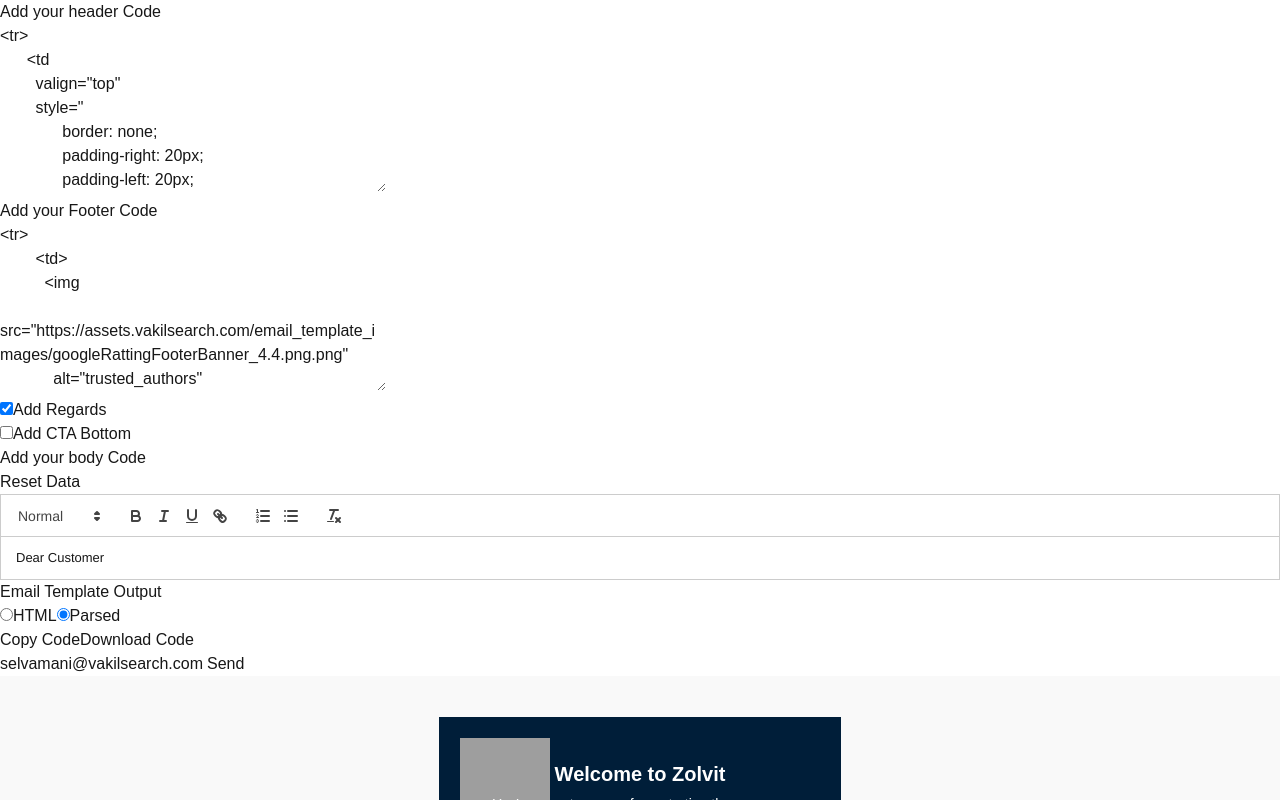
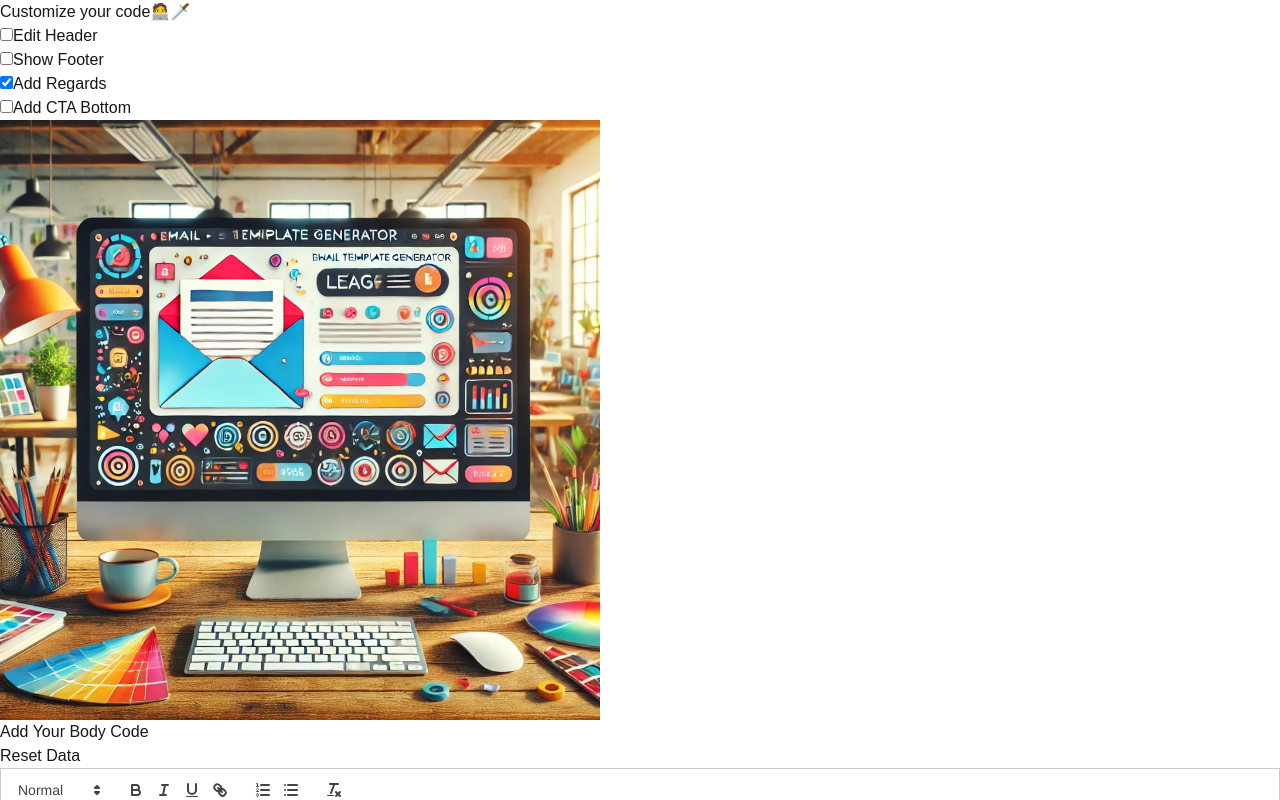
Before and after one commit to DhanasekarA-18/Email-Template-for-Zolvit, a Next.js app: page /buildEmailTemplate in a window 1280 px wide. Shown: the top 800 px of the page. Built offline with nearby package versions, Linux system fonts and the light colour scheme; grey boxes are pictures that could not be loaded.

Commit message:
ui-changes

```diff
--- a/src/app/Components/BuildEmailTempLayout/index.jsx
+++ b/src/app/Components/BuildEmailTempLayout/index.jsx
@@ -1,6 +1,8 @@
 "use client";
 
 import { useEffect, useState } from "react";
+import Image from "next/image";
+
 import Body from "../Body";
 import Footer from "../Footer";
 import Header from "../Header";
@@ -10,6 +12,8 @@
 import Loader from "../Loader";
 import InputComponent from "../InputComponent";
 
+import emailTemplateImage from "../../public/email.webp";
+
 const BuildEmailTempLayout = () => {
   const [bodyData, setBodyData] = useState("Dear Customer");
   const [addCtaCode, setAddCtaCode] = useState(false);
@@ -17,6 +21,10 @@
   const [addCtaLink, setAddCtaLink] = useState("");
   const [addRegards, setAddRegards] = useState(true);
   const [loading, setLoading] = useState(true);
+
+  // State to manage header and footer visibility
+  const [headerVisible, setHeaderVisible] = useState(false);
+  const [footerVisible, setFooterVisible] = useState(false);
 
   // use custom hook
   const {
@@ -43,7 +51,7 @@
   useEffect(() => {
     setTimeout(() => {
       setLoading(false);
-    }, 1000);
+    }, 300);
   }, []);
 
   return (
@@ -51,19 +59,36 @@
       {loading ? (
         <Loader />
       ) : (
-        <main className="h-[100%] bg-[yellow]">
-          <section className="flex gap-3 p-2">
-            <section className="flex-[2] h-[100dvh] p-2">
-              <h1>Add your header Code</h1>
+        <main className="bg-[#F8F8F8] h-[100dvh] flex flex-col">
+          <section className="flex gap-4 p-4">
+            <section className="flex-[2]  p-4 bg-white rounded-lg shadow-lg">
+              <p className="text-[18px] leading-[20px] font-semibold text-[#001e39] pb-2">
+                Customize your code🧑‍💻🗡️
+              </p>
+              <InsertButton
+                name="headerToggle"
+                checked={headerVisible}
+                onChange={setHeaderVisible}
+                label="Edit Header"
+              />
+              {headerVisible && (
                 <Header
                   value={headerData}
                   onChange={(event) => {
                     setHeaderData(event.target.value);
                   }}
-                placeholder="Add header"
+                  placeholder="Edit Header"
                   rows={7}
                 />
-              <h1>Add your Footer Code</h1>
+              )}
+
+              <InsertButton
+                name="footerToggle"
+                checked={footerVisible}
+                onChange={setFooterVisible}
+                label="Show Footer"
+              />
+              {footerVisible && (
                 <Footer
                   value={footerData}
                   onChange={(event) => {
@@ -72,6 +97,7 @@
                   placeholder="Add footer"
                   rows={7}
                 />
+              )}
 
               <InsertButton
                 name="addGreetings"
@@ -87,28 +113,39 @@
                 label="Add CTA Bottom"
               />
 
-              {addCtaCode ? (
+              {addCtaCode && (
                 <div>
                   <InputComponent
                     label={"Enter CTA Placeholder*"}
                     value={ctaLabel}
                     onChange={setCtaLabel}
+                    placeholder={"Enter CTA Placeholder"}
                   />
                   <br />
                   <InputComponent
-                    label={"Enter CTA LINK*"}
+                    label={"Enter CTA Link Name*"}
                     value={addCtaLink}
                     onChange={setAddCtaLink}
+                    placeholder={"Enter Link Variable Name"}
                   />
                 </div>
-              ) : null}
+              )}
+
+              <Image
+                width={600}
+                height={300}
+                alt="email-template"
+                className="p-2"
+                src={emailTemplateImage}
+              />
             </section>
-            <section className="flex-[2] bg-[pink] p-2">
-              <div className="flex justify-between items-center">
-                <h1>Add your body Code</h1>
+
+            <section className="flex-[2] p-4 bg-[#f0f4ff] rounded-lg shadow-lg">
+              <div className="flex justify-between items-center pb-[10px]">
+                <h1 className="text-xl font-semibold">Add Your Body Code</h1>
                 <button
                   onClick={handleResetData}
-                  className="bg-red-800 text-center p-3 rounded m-2"
+                  className="bg-red-600 text-white font-semibold p-2 rounded shadow hover:bg-red-700 transition duration-300"
                 >
                   Reset Data
                 </button>
@@ -116,8 +153,8 @@
               <Body editorData={bodyData} setEditorData={setBodyData} />
             </section>
 
-            <section className="flex-[3] bg-[green] p-2">
-              <h1>Email Template Output</h1>
+            <section className="flex-[3] p-4 bg-[#e3ffe6] rounded-lg shadow-lg">
+              <h1 className="text-xl font-semibold">Email Template Output</h1>
               <DisplayOutput result={finalEmailTemplate} />
             </section>
           </section>
--- a/src/app/Components/DisplayOutput/index.jsx
+++ b/src/app/Components/DisplayOutput/index.jsx
@@ -57,51 +57,60 @@
   };
 
   return (
-    <div className="h-[100dvh] overflow-y-auto">
-      <div>
-        <label>
+    <div className="h-[100dvh] overflow-y-auto max-w-[600px]">
+      <div className="flex gap-2">
+        <label className="cursor-pointer">
           <input
             type="radio"
             value="html"
             checked={outputType === "html"}
             onChange={() => setOutputType("html")}
+            className="cursor-pointer"
           />
           HTML
         </label>
-        <label>
+        <label className="cursor-pointer">
           <input
             type="radio"
             value="parsed"
             checked={outputType === "parsed"}
             onChange={() => setOutputType("parsed")}
+            className="cursor-pointer"
           />
           Parsed
         </label>
       </div>
-      <button className="bg-blue-900 p-3 rounded mb-2" onClick={handleCopy}>
+      <div className="flex gap-2">
+        <button
+          className="bg-blue-900 p-3 rounded mb-2 text-[#fff] font-semibold"
+          onClick={handleCopy}
+        >
           Copy Code
         </button>
         <button
-        className="bg-green-600 p-3 rounded mb-2"
+          className="bg-green-600 p-3 rounded mb-2  text-[#fff] font-semibold "
           onClick={handleDownload}
         >
           Download Code
         </button>
-
+      </div>
       {/* Email input and button */}
-      <div className="my-4">
+      <div className="my-2 flex items-center gap-1">
         <input
           type="email"
           value={email}
           onChange={(e) => setEmail(e.target.value)}
           placeholder="Enter email"
-          className="border p-2 mb-2 w-[250px]"
+          className={`border p-2 mb-2 w-[250px] rounded ${
+            emailLoader ? "cursor-not-allowed" : ""
+          }`}
           disabled={emailLoader}
         />
         <button
-          className="bg-purple-700 p-3 rounded mb-2 w-[200px]"
+          className="bg-purple-700 rounded mb-2 w-[200px] h-[41px] text-center text-[#fff] font-semibold"
           onClick={handleSendEmail}
           disabled={emailLoader}
+          title="Send Email to your email address"
         >
           {emailLoader ? `Sending` : "Send"}
           {emailLoader && <Spinner />}
--- a/src/app/Components/InputComponent/index.jsx
+++ b/src/app/Components/InputComponent/index.jsx
@@ -3,18 +3,20 @@
   type = "text",
   label = "",
   value = "",
-  onChange, // Include onChange as a prop
+  onChange,
 }) => {
   return (
-    <div className="pb-[1px]">
+    <div>
       <label className="text-blue-800 font-bold">{label}</label>
+      <br />
       <input
         type={type}
         placeholder={placeholder}
         value={value}
         onChange={(e) => {
-          onChange?.(e.target.value); // This will call the onChange function when the input value changes
+          onChange?.(e.target.value);
         }}
+        className="border-[2px] border-solid border-[green] w-full"
       />
     </div>
   );
```
Also changed, not shown: src/app/public/email.webp (added). Lines whose indentation alone changed are shown as unchanged.
